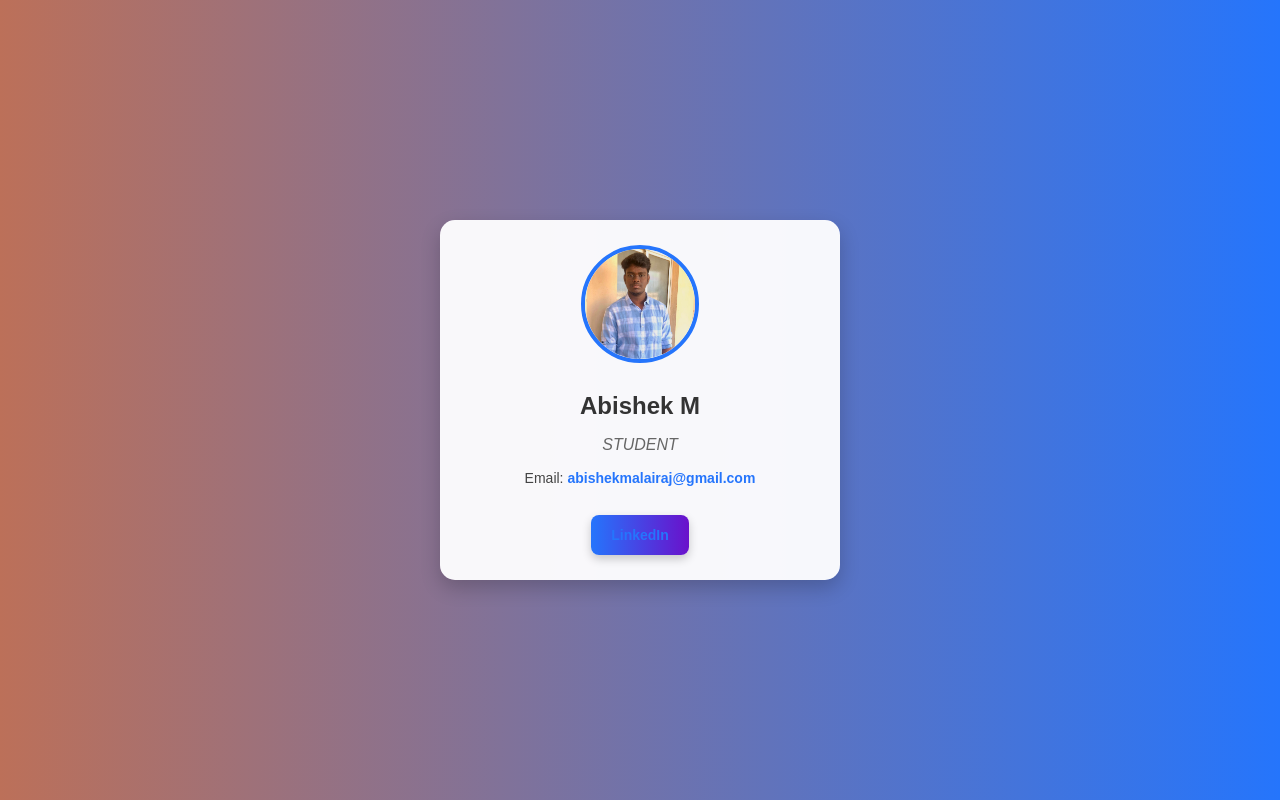
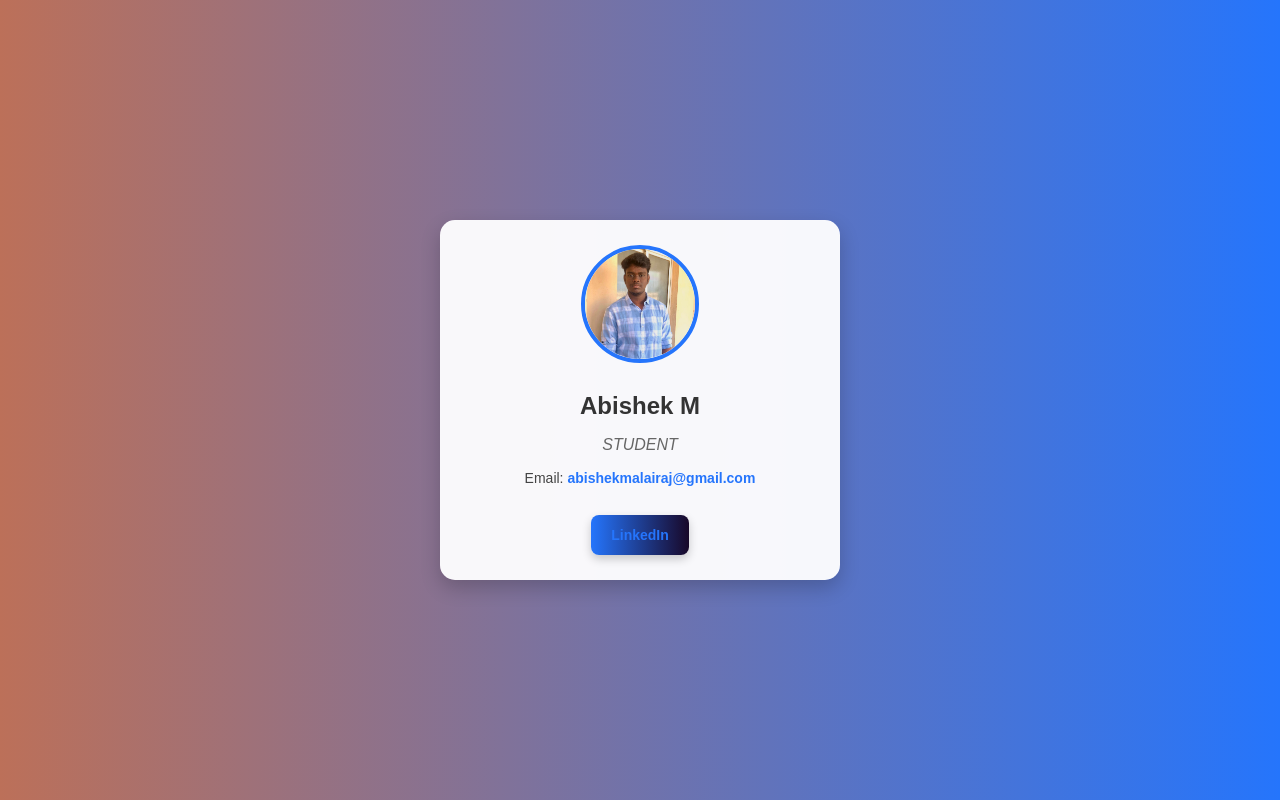
Before and after one commit to Abishek-056/profile, a plain HTML site: page index.html in a window 1280 px wide. Drawn offline with Linux system fonts and the light colour scheme.

Commit message:
Update styles.css

```diff
--- a/styles.css
+++ b/styles.css
@@ -74,7 +74,7 @@ body {
 /* LinkedIn Button */
 .linkedin-btn {
     display: inline-block;
-    background: linear-gradient(to right, #2575fc, #6a11cb);
+    background: linear-gradient(to right, #2575fc, #180829);
     color: white;
     text-decoration: none;
     padding: 12px 20px;
```
